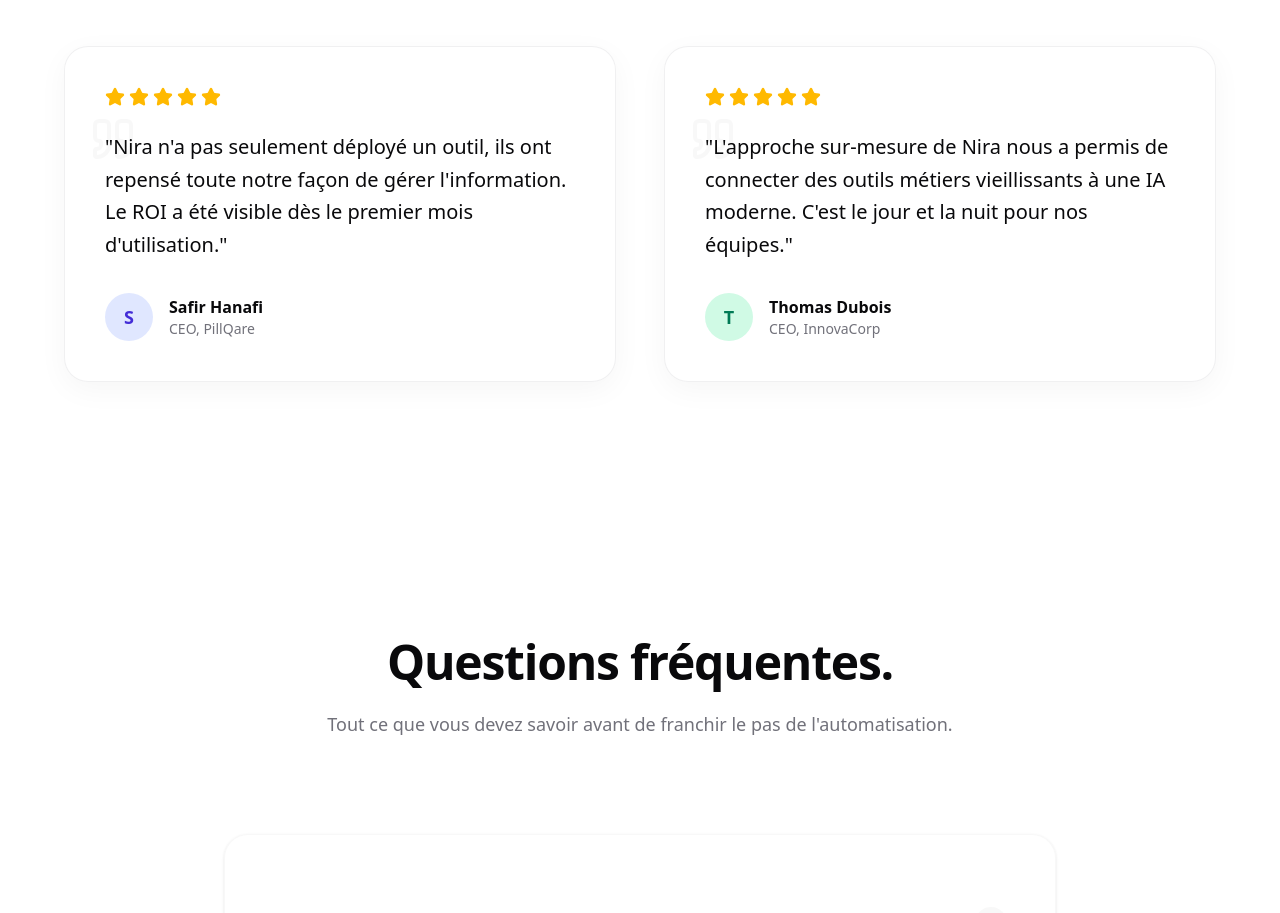
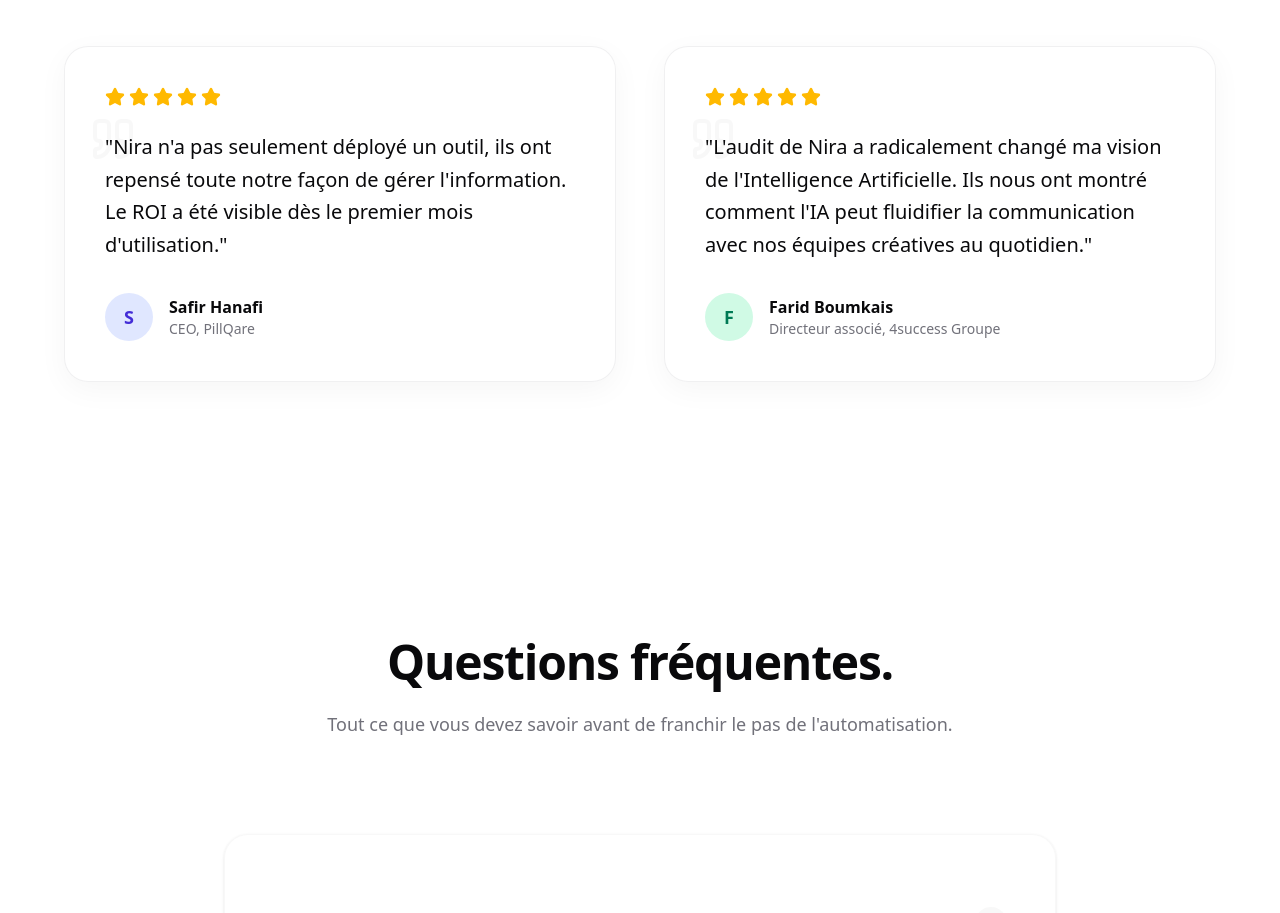
Before and after one commit to magentyagency-ops/Nira.consulting, a Next.js app: page / in a window 1280 px wide. Shown: the part 7200-8113 px from the top of the page. Built offline with nearby package versions, Linux system fonts and the light colour scheme.

Commit message:
feat: update testimonial to Farid Boumkais with custom quote

```diff
--- a/src/components/sections/SocialProof.tsx
+++ b/src/components/sections/SocialProof.tsx
@@ -58,9 +58,9 @@ const testimonials = [
         avatar: "bg-indigo-100 text-indigo-700"
     },
     {
-        quote: "L'approche sur-mesure de Nira nous a permis de connecter des outils métiers vieillissants à une IA moderne. C'est le jour et la nuit pour nos équipes.",
-        author: "Thomas Dubois",
-        role: "CEO, InnovaCorp",
+        quote: "L'audit de Nira a radicalement changé ma vision de l'Intelligence Artificielle. Ils nous ont montré comment l'IA peut fluidifier la communication avec nos équipes créatives au quotidien.",
+        author: "Farid Boumkais",
+        role: "Directeur associé, 4success Groupe",
         avatar: "bg-emerald-100 text-emerald-700"
     }
 ];
```
